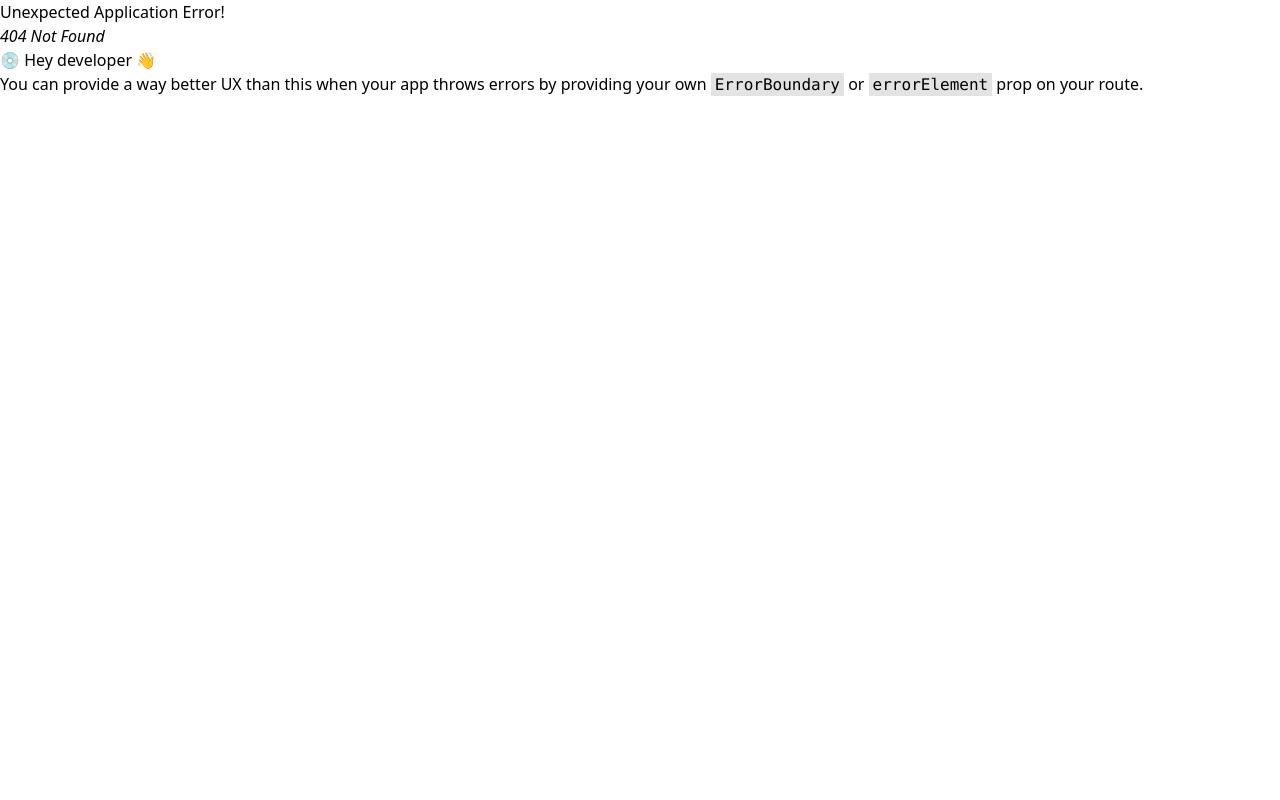
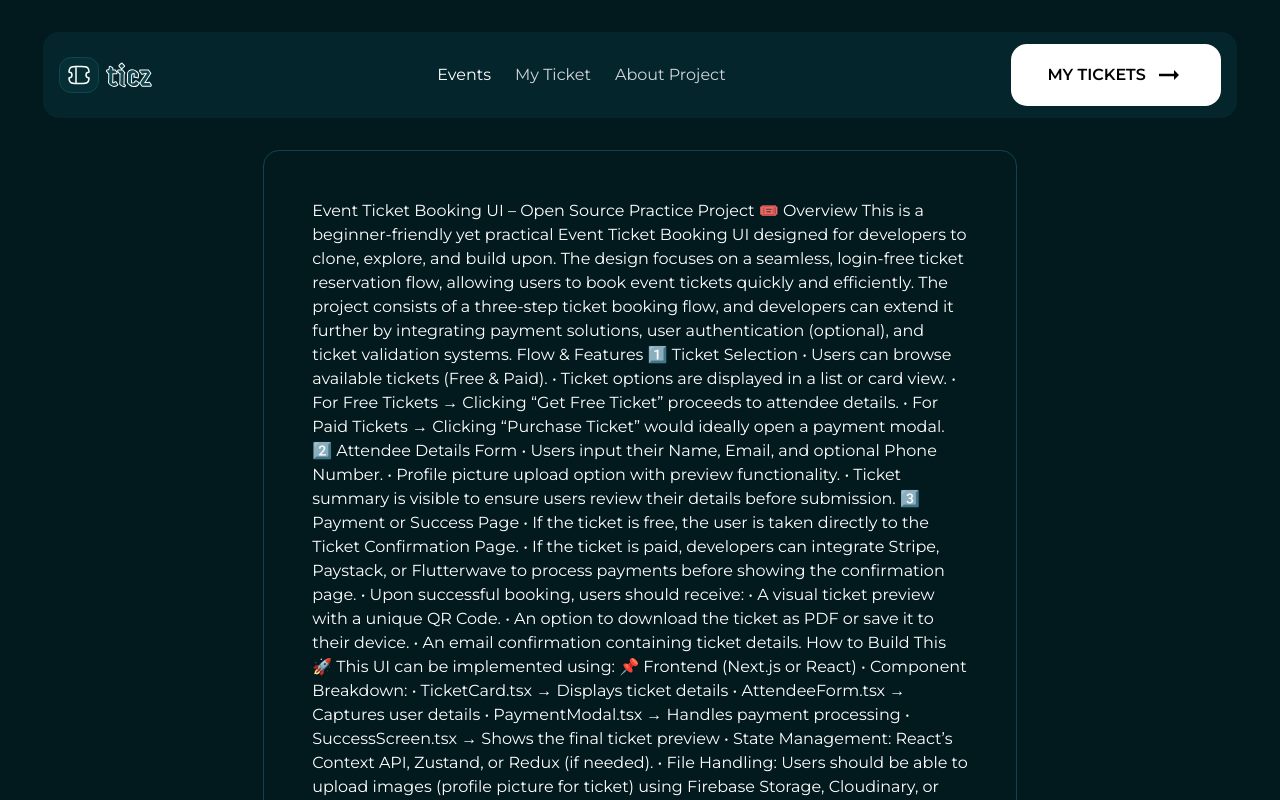
Before and after one commit to TechMartins72/Conference-Ticket-Generator_HNG-2, a React (Vite) app: page /about-project in a window 1280 px wide. Before the commit this address had no page. Shown: the top 800 px of the page. Built offline with nearby package versions, Linux system fonts and the light colour scheme; a web font is replaced by a local one.

Commit message:
will add the complete code

```diff
--- a/src/App.jsx
+++ b/src/App.jsx
@@ -7,6 +7,7 @@
 } from "react-router";
 import RootLayouts from "./Layouts/RootLayouts";
 import HomePage from "./Components/HomePage";
+import About from "./Components/About";
 import FormPage from "./Components/FormPage";
 import GenerateTicketPage from "./Components/GenerateTicketPage";
 
@@ -14,6 +15,7 @@
   createRoutesFromElements(
     <Route path="/" element={<RootLayouts />}>
       <Route index element={<HomePage />}></Route>
+      <Route path="about-project" element={<About />}></Route>
       <Route path="ticket-details" element={<FormPage />}></Route>
       <Route path="ticket-generate" element={<GenerateTicketPage />}></Route>
     </Route>
--- /dev/null
+++ b/src/Components/About.jsx
@@ -0,0 +1,59 @@
+import React from "react";
+import { useResolvedPath } from "react-router";
+import Button from "./Button";
+import { useEffect } from "react";
+
+const About = () => {
+  return (
+    <>
+      <p className="max-md:text-sm">
+        Event Ticket Booking UI – Open Source Practice Project 🎟️ Overview This
+        is a beginner-friendly yet practical Event Ticket Booking UI designed
+        for developers to clone, explore, and build upon. The design focuses on
+        a seamless, login-free ticket reservation flow, allowing users to book
+        event tickets quickly and efficiently. The project consists of a
+        three-step ticket booking flow, and developers can extend it further by
+        integrating payment solutions, user authentication (optional), and
+        ticket validation systems. Flow & Features 1️⃣ Ticket Selection • Users
+        can browse available tickets (Free & Paid). • Ticket options are
+        displayed in a list or card view. • For Free Tickets → Clicking “Get
+        Free Ticket” proceeds to attendee details. • For Paid Tickets → Clicking
+        “Purchase Ticket” would ideally open a payment modal. 2️⃣ Attendee
+        Details Form • Users input their Name, Email, and optional Phone Number.
+        • Profile picture upload option with preview functionality. • Ticket
+        summary is visible to ensure users review their details before
+        submission. 3️⃣ Payment or Success Page • If the ticket is free, the user
+        is taken directly to the Ticket Confirmation Page. • If the ticket is
+        paid, developers can integrate Stripe, Paystack, or Flutterwave to
+        process payments before showing the confirmation page. • Upon successful
+        booking, users should receive: • A visual ticket preview with a unique
+        QR Code. • An option to download the ticket as PDF or save it to their
+        device. • An email confirmation containing ticket details. How to Build
+        This 🚀 This UI can be implemented using: 📌 Frontend (Next.js or React)
+        • Component Breakdown: • TicketCard.tsx → Displays ticket details •
+        AttendeeForm.tsx → Captures user details • PaymentModal.tsx → Handles
+        payment processing • SuccessScreen.tsx → Shows the final ticket preview
+        • State Management: React’s Context API, Zustand, or Redux (if needed).
+        • File Handling: Users should be able to upload images (profile picture
+        for ticket) using Firebase Storage, Cloudinary, or local preview with
+        URL.createObjectURL(). 📌 Backend (Optional) • If persistence is
+        required, a backend can be built using: • Node.js & Express or Firebase
+        Functions • Database: MongoDB, PostgreSQL, or Firebase Firestore to
+        store ticket records 📌 Payment Integration • For paid events,
+        developers should integrate: • Stripe Checkout (for international
+        transactions) • Paystack or Flutterwave (for African users) What You’ll
+        Learn 🧑‍💻 • File handling & validation (profile picture uploads). •
+        Dynamic UI updates based on ticket selection. • Persisting bookings
+        using local state or a backend. • Integrating payment gateways for
+        ticket purchases. • Generating & validating QR Codes for event check-in
+        (Advanced). Need Help? Reach Out! 💬
+      </p>
+      <div className="buttonbox">
+        <Button value="Guthub Code" bg="[#24A0B5]" />
+        <Button value="Design File" bg="transaparent" outline />
+      </div>
+    </>
+  );
+};
+
+export default About;
--- a/src/Components/Button.jsx
+++ b/src/Components/Button.jsx
@@ -4,7 +4,7 @@
   return (
     <button
       onClick={func}
-      className={` button bg-${bg} text-${color} ${
+      className={` button bg-${bg} text-${color} ${ outline ? "" : "" } ${
         outline && "border-[1px] border-[rgb(36,160,181)]"
       }`}
     >
--- a/src/Components/Header.jsx
+++ b/src/Components/Header.jsx
@@ -1,20 +1,21 @@
 import React from "react";
 import logo from "/logo.svg";
-import Button from "./Button";
+import { MdArrowRightAlt } from "react-icons/md";
+import { Link } from "react-router";
 
 const Header = () => {
   return (
     <header className="w-[95%] flex justify-between items-center px-[16px] py-[12px] bg-[#05252C] rounded-2xl mx-auto max-lg:w-[98%] max-lg:px-4">
-      <span className="cursor-pointer">
+      <Link to="/" className="cursor-pointer">
         <img src={logo} alt="logo" />
-      </span>
+      </Link>
       <div className="flex gap-6 text-gray-300 max-lg:hidden">
-        <span className="cursor-pointer text-white">Events</span>
+        <Link to="/" className="cursor-pointer text-white">Events</Link>
         <span className="cursor-pointer">My Ticket</span>
-        <span className="cursor-pointer">About Project</span>
+        <Link to="/about-project" className="cursor-pointer">About Project</Link>
       </div>
-      <button className="rounded-2xl bg-white text-black px-[24px] py-[16px] cursor-pointer font-semibold md:w-[210px] hover:drop-shadow-2xl">
-        MY TICKETS
+      <button className="rounded-2xl bg-white text-black px-[24px] hover:bg-[#24A0B5] transition-all duration-300 ease-in-out hover:text-white py-[16px] cursor-pointer font-semibold md:w-[210px] hover:drop-shadow-2xl flex gap-2 justify-center items-center">
+        MY TICKETS <MdArrowRightAlt className="text-3xl hover:translate-z-10" />
       </button>
     </header>
   );
--- a/src/index.css
+++ b/src/index.css
@@ -4,7 +4,7 @@
   @apply flex flex-col gap-8 bg-transparent border-[1px] border-[#0E464F] flex-1 w-[60%] max-md:w-full max-lg:w-[75%] mt-8 mx-auto rounded-2xl p-[48px] max-lg:p-[24px];
 }
 .input {
-  @apply p-[12px] border-[1px] border-[rgb(7,55,63)] rounded-[12px] outline-none mb-2;
+  @apply p-[12px] border-[1px] border-[rgb(7,55,63)] rounded-[12px] outline-none mb-2 hover:border-white focus:border-white transition-all duration-300 ease-in-out;
 }
 .buttonbox {
   @apply w-full h-fit rounded-[24px] flex justify-center items-center gap-4 flex-row-reverse flex-wrap-reverse;
```
